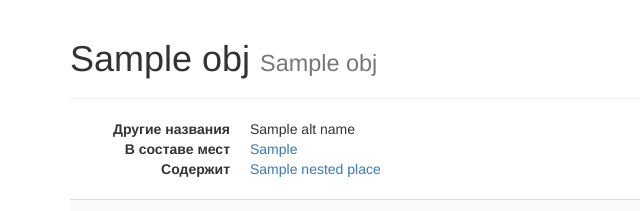
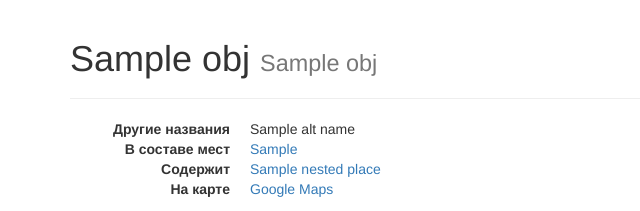
Before and after one commit to neithere/wtfamily-be, a Python web app: template wtfamily/templates/place_detail.html in a window 1280 px wide. Shown: the part 51-262 px from the top of the page, without its empty margins (0-640 px from the left). Run offline with Jinja, Linux system fonts and the light colour scheme; the template is opened without the code that fills it: most values are stand-ins (such as "Sample title", 1, 10 or a date in 2020).

Commit message:
Show link to Google Maps on Place page

```diff
--- a/wtfamily/templates/place_detail.html
+++ b/wtfamily/templates/place_detail.html
@@ -27,6 +27,11 @@
   {% else %}
     <dd>—</dd>
   {% endfor %}
+
+  {% if obj.coords %}
+    <dt>На карте</dt>
+    <dd><a href="https://google.com/maps/@{{ obj.coords.lat }},{{ obj.coords.lng }},13z">Google Maps</a></dd>
+  {% endif %}
 </dl>
 
 <!-- h2>Events</h2 -->
```
